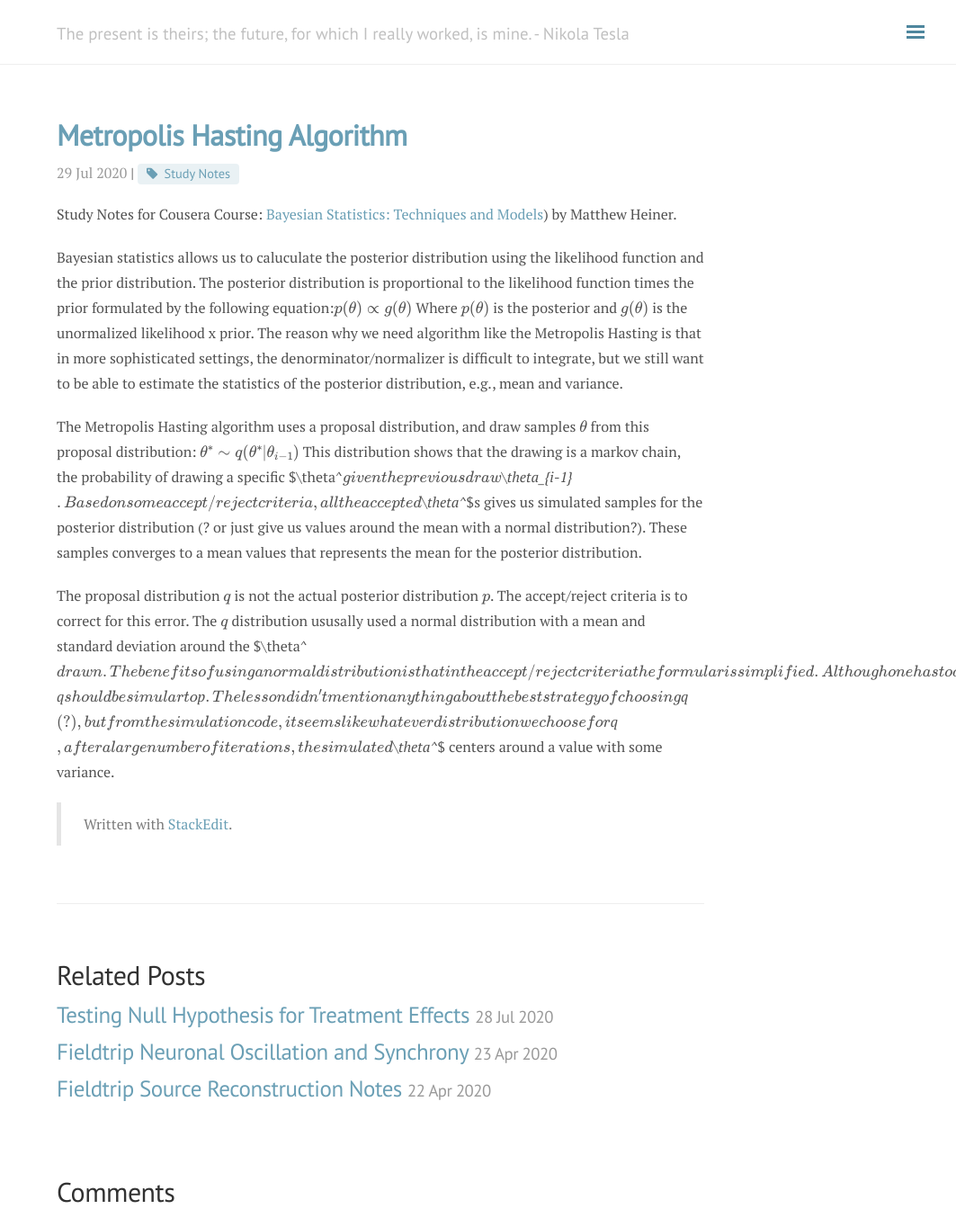
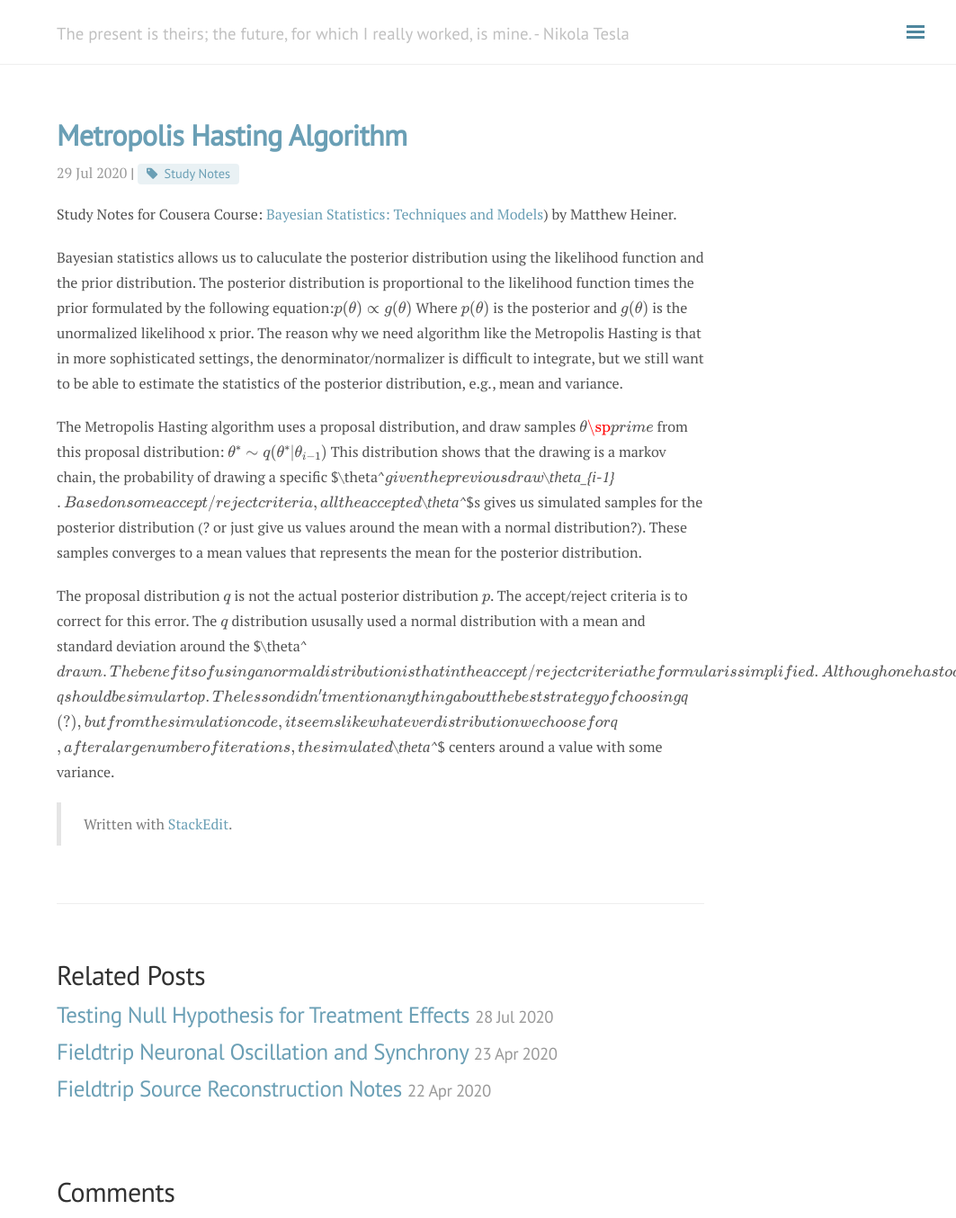
Before and after one commit to andylikescodes/andylikescodes.github.io, a Jekyll site: the page built from _posts/2020-07-29-Metropolis-Hasting-Algorithm.md, in a window 1280 px wide and 1354 px high. Shown: the whole window at 90% size, without its empty margins (217-1280 px from the left). Built offline with Jekyll 4.4.1, drawn with Linux system fonts in a browser that asks for light colours; nearby versions of some CDN libraries; formulas are drawn with MathJax 3; comment, search, counter and statistics services are not loaded; part of the change alters nothing that is shown.

Commit message:
_posts/2020-07-29-Metropolis-Hasting-Algorithm.md updated from https://stackedit.io/

```diff
--- a/_posts/2020-07-29-Metropolis-Hasting-Algorithm.md
+++ b/_posts/2020-07-29-Metropolis-Hasting-Algorithm.md
@@ -9,7 +9,7 @@ Study Notes for Cousera Course: [Bayesian Statistics: Techniques and Models](htt
 
 Bayesian statistics allows us to caluculate the posterior distribution using the likelihood function and the prior distribution. The posterior distribution is proportional to the likelihood function times the prior formulated by the following equation:$$p(\theta) \propto g(\theta)$$ Where $p(\theta)$ is the posterior and $g(\theta)$ is the unormalized likelihood x prior. The reason why we need algorithm like the Metropolis Hasting is that in more sophisticated settings, the denorminator/normalizer is difficult to integrate, but we still want to be able to estimate the statistics of the posterior distribution, e.g., mean and variance.
 
-The Metropolis Hasting algorithm uses a proposal distribution, and draw samples $\\theta$ from this proposal distribution:
+The Metropolis Hasting algorithm uses a proposal distribution, and draw samples $\theta\sp{prime}$ from this proposal distribution:
 $$\theta^* \sim q(\theta^*|\theta_{i-1})$$
 This distribution shows that the drawing is a markov chain, the probability of drawing a specific $\theta^*$ given the previous draw $\theta_{i-1}$. Based on some accept/reject criteria, all the accepted $\theta^*$s gives us simulated samples for the posterior distribution (? or just give us values around the mean with a normal distribution?). These samples converges to a mean values that represents the mean for the posterior distribution.
 
@@ -18,7 +18,7 @@ The proposal distribution $q$ is not the actual posterior distribution $p$. The
 
 > Written with [StackEdit](https://stackedit.io/).
 <!--stackedit_data:
-eyJoaXN0b3J5IjpbLTIwNjc1OTY4NjgsLTk5NTUxMDk2OCwtMT
-k2OTU4MDg1OCw5OTgyMTY1NTUsLTE4NjQ5NzQ3OTYsLTE4NjQ5
-NzQ3OTYsLTI1MzA2NzgwMl19
+eyJoaXN0b3J5IjpbMTIwODkzOTY5NCwtMjA2NzU5Njg2OCwtOT
+k1NTEwOTY4LC0xOTY5NTgwODU4LDk5ODIxNjU1NSwtMTg2NDk3
+NDc5NiwtMTg2NDk3NDc5NiwtMjUzMDY3ODAyXX0=
 -->
```
